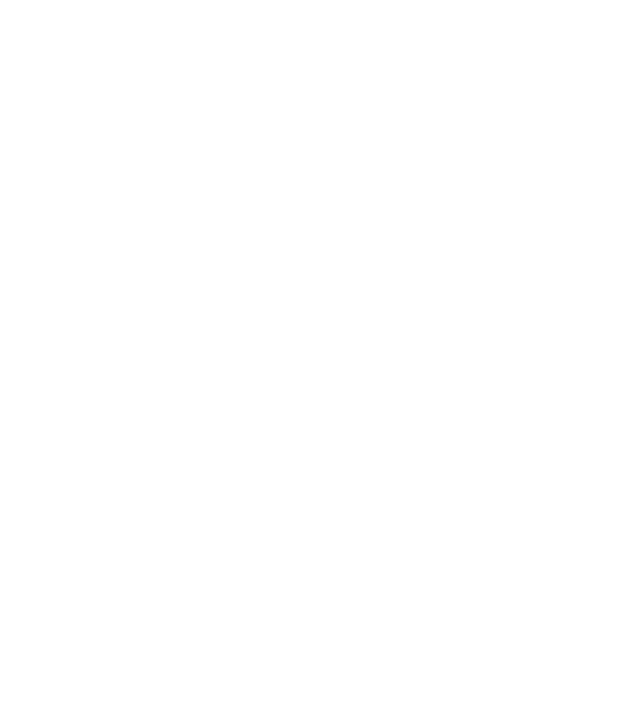
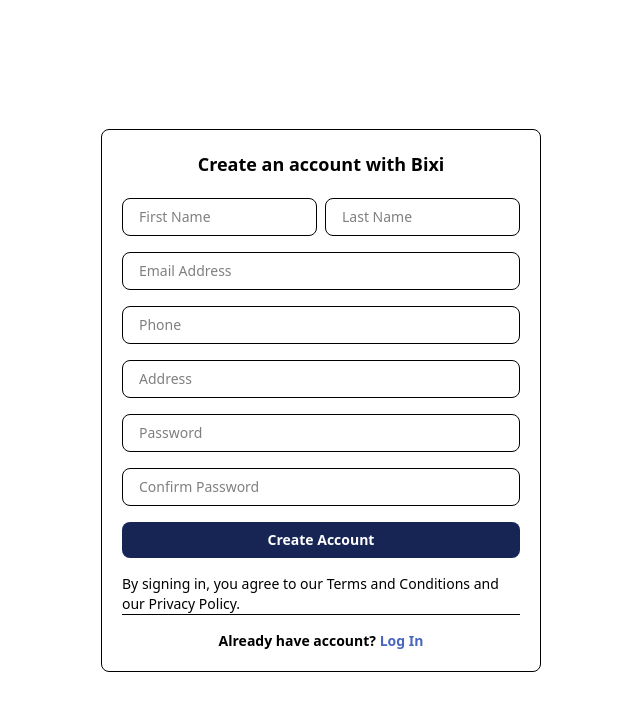
Before and after one commit to Suresh901/bixi, a React (Vite) app: page /register in a window 1280 px wide. Before the commit this address had no page. Shown: the top 710 px of the page, without its empty margins (319-959 px from the left). Built offline with nearby package versions, Linux system fonts and the light colour scheme.

Commit message:
login,register, forgetpassword page done and filter added in product

```diff
--- a/package.json
+++ b/package.json
@@ -19,6 +19,7 @@
     "@tailwindcss/vite": "^4.0.6",
     "class-variance-authority": "^0.7.1",
     "clsx": "^2.1.1",
+    "formik": "^2.4.6",
     "lucide-react": "^0.475.0",
     "react": "^19.0.0",
     "react-dom": "^19.0.0",
@@ -28,7 +29,8 @@
     "slick-carousel": "^1.8.1",
     "swiper": "^11.2.4",
     "tailwind-merge": "^3.0.1",
-    "tailwindcss": "^4.0.6"
+    "tailwindcss": "^4.0.6",
+    "yup": "^1.6.1"
   },
   "devDependencies": {
     "@eslint/js": "^9.19.0",
--- a/src/App.tsx
+++ b/src/App.tsx
@@ -3,6 +3,9 @@
 import Products from './pages/products/Products';
 import Product from './pages/product/Product';
 import SharedLayout from './layout/SharedLayout/SharedLayout';
+import Login from './pages/login/Login';
+import Register from './pages/register/Register';
+import ForgetPassword from './pages/forgetPassword/ForgetPassword';
 
 function App() {
   return (
@@ -13,6 +16,9 @@
           <Route path='/products' element={<Products />} />
           <Route path='/product/:id' element={<Product />} />
         </Route>
+        <Route path='/login' element={<Login />} />
+        <Route path='/register' element={<Register />} />
+        <Route path='/forgetPassword' element={<ForgetPassword />} />
       </Routes>
     </BrowserRouter>
   );
--- /dev/null
+++ b/src/pages/forgetPassword/ForgetPassword.tsx
@@ -0,0 +1,43 @@
+import { useFormik } from 'formik';
+import { NavLink } from 'react-router';
+
+const ForgetPassword = () => {
+  const formik = useFormik({
+    initialValues: {
+      email: '',
+    },
+    onSubmit: values => {
+      alert(JSON.stringify(values, null, 2));
+    },
+  });
+  return (
+    <div className='flex items-center justify-center h-screen p-5'>
+      <div className='border p-5 rounded-lg flex flex-col gap-4 text-sm max-w-100 w-full'>
+        <h1 className='text-center font-bold'>Forget password</h1>
+        <form onSubmit={formik.handleSubmit} className='flex flex-col gap-5 '>
+          <input
+            id='email'
+            name='email'
+            type='email'
+            onChange={formik.handleChange}
+            value={formik.values.email}
+            className='border rounded-lg px-4 py-2 '
+            placeholder='Enter your email'
+          />
+
+          <button
+            type='submit'
+            className='bg-[#172554] text-white p-2 rounded-lg w-full'
+          >
+            Submit
+          </button>
+          <NavLink to='/login' className='text-center underline'>
+            Cancel
+          </NavLink>
+        </form>
+      </div>
+    </div>
+  );
+};
+
+export default ForgetPassword;
--- /dev/null
+++ b/src/pages/login/Login.tsx
@@ -0,0 +1,72 @@
+import { useFormik } from 'formik';
+import { NavLink } from 'react-router';
+
+const Login = () => {
+  const formik = useFormik({
+    initialValues: {
+      email: '',
+      password: '',
+    },
+    onSubmit: values => {
+      alert(JSON.stringify(values, null, 2));
+    },
+  });
+  return (
+    <div className='flex items-center justify-center h-screen p-5'>
+      <div className='border p-5 rounded-lg flex flex-col gap-4 text-sm max-w-100'>
+        <h1 className='text-center font-bold text-lg'>Login to BIXI</h1>
+        <form onSubmit={formik.handleSubmit} className='flex flex-col gap-5 '>
+          <input
+            id='email'
+            name='email'
+            type='email'
+            onChange={formik.handleChange}
+            value={formik.values.email}
+            className='border rounded-lg px-4 py-2 '
+            placeholder='Email Address'
+          />
+
+          <input
+            id='password'
+            name='password'
+            type='password'
+            onChange={formik.handleChange}
+            value={formik.values.password}
+            className='border rounded-lg px-4 py-2'
+            placeholder='Password'
+          />
+
+          <NavLink
+            to='/forgetPassword'
+            className='text-[#2b4591] text-end font-semibold cursor-pointer hover:underline'
+          >
+            Forget Password?
+          </NavLink>
+
+          <button
+            type='submit'
+            className='bg-[#172554] text-white p-2 rounded-lg w-full'
+          >
+            Submit
+          </button>
+
+          <h1 className='border-b'>
+            By signing in, you agree to our Terms and Conditions and our Privacy
+            Policy.
+          </h1>
+          <h1 className='text-center font-semibold '>
+            Don't have an account?
+            <NavLink to='/register'>
+              <span className='text-[#4a66bf] cursor-pointer'>
+                {' '}
+                Create an account
+              </span>
+            </NavLink>
+          </h1>
+        </form>
+      </div>
+    </div>
+  );
+};
+
+export default Login;
--- a/src/pages/product/components/counter/Counter.tsx
+++ b/src/pages/product/components/counter/Counter.tsx
@@ -9,19 +9,17 @@
       <h1 className='text-xl font-bold'>Quantity</h1>
       <div className='flex items-center gap-4'>
         <button
-          className='border px-2 rounded-md text-xl'
+          className='border px-2 rounded-md text-xl cursor-pointer'
           onClick={handleDecrement}
         >
-          {' '}
-          -{' '}
+          -
         </button>
         <div className='text-xl'>{count}</div>
         <button
-          className='border px-2 rounded-md text-xl'
+          className='border px-2 rounded-md text-xl cursor-pointer'
           onClick={handleIncrement}
         >
-          {' '}
-          +{' '}
+          +
         </button>
       </div>
     </div>
--- a/src/pages/products/Products.tsx
+++ b/src/pages/products/Products.tsx
@@ -47,23 +47,28 @@
 
 const Products = () => {
   return (
-    <div className='py-20 md:px-12 '>
+    <div className='py-20 lg:px-12 sm:px-6 '>
       <div className='text-center font-bold text-3xl pb-5'>
         <h1>Products</h1>
       </div>
-      <div className='flex justify-between md:p-12  '>
-        <div className='w-1/3 hidden lg:flex'>
+      <div className='flex justify-between  '>
+        <div className='w-1/3 hidden lg:flex xl:px-12 '>
           <Filter />
         </div>
 
         <div className=' flex flex-col gap-5'>
+          <div className='md:hidden px-6'>
+            <div className='border rounded-md px-5 py-2 text-center'>
+              Filter
+            </div>
+          </div>
           <div className='flex gap-5 items-center md:justify-end px-6'>
             <h1 className='font-bold '>Sort By: </h1>
             <div className='border border-gray-400 p-1 rounded-lg'>
               <SortDropDown />
             </div>
           </div>
-          <div className='grid grid-cols-2 md:grid-cols-2 xl:grid-cols-3  '>
+          <div className='grid grid-cols-2 md:grid-cols-2 xl:grid-cols-3  md:px-6'>
             {sliderObj.map(item => (
               <ProductsCard item={item} />
             ))}
--- a/src/pages/products/components/filter/Filter.tsx
+++ b/src/pages/products/components/filter/Filter.tsx
@@ -1,23 +1,38 @@
+const colors = [
+  { id: 'black', label: 'Black' },
+  { id: 'white', label: 'White' },
+  { id: 'red', label: 'Red' },
+  { id: 'blue', label: 'Blue' },
+];
+
 const Filter = () => {
   return (
-    <div className=' w-full'>
-      <h1 className='font-bold text-xl'>Filter </h1>
-      <div className='pt-2 flex flex-col gap-1'>
-        <div className='flex gap-5'>
-          <input type='checkbox' className='w-4 ' />
-          <h1>cotton</h1>
-        </div>
-        <div className='flex gap-5'>
-          <input type='checkbox' className='w-4' />
-          <h1>cotton</h1>
-        </div>
-        <div className='flex gap-5'>
-          <input type='checkbox' className='w-4' />
-          <h1>cotton</h1>
-        </div>
-        <div className='flex flex-col gap-5 mt-10'>
-          <h1 className='font-bold'>Price</h1>
-          <input type='range' className='w-[80%]' />
+    <div className='w-full hidden lg:flex sticky top-10 left-0 h-screen overflow-y-auto px-6'>
+      <div className='w-full flex flex-col gap-2'>
+        <h1 className='font-bold text-3xl'>Filter</h1>
+        <h1 className='font-bold text-lg'>Color</h1>
+
+        <div className='flex flex-col gap-5'>
+          <div className='flex flex-col gap-2 border-b pb-4'>
+            {colors.map(color => (
+              <div key={color.id} className='flex gap-5'>
+                <input type='checkbox' id={color.id} className='w-4' />
+                <label htmlFor={color.id}>{color.label}</label>
+              </div>
+            ))}
+          </div>
+
+          <div className='flex flex-col gap-4'>
+            <h1 className='font-bold text-lg'>Color</h1>
+            <div className='flex flex-col gap-2'>
+              {colors.map(color => (
+                <div key={color.id} className='flex gap-5'>
+                  <input type='checkbox' id={`${color.id}-2`} className='w-4' />
+                  <label htmlFor={`${color.id}-2`}>{color.label}</label>
+                </div>
+              ))}
+            </div>
+          </div>
         </div>
       </div>
     </div>
--- /dev/null
+++ b/src/pages/register/Register.tsx
@@ -0,0 +1,116 @@
+import { useFormik } from 'formik';
+import { NavLink } from 'react-router';
+
+const Register = () => {
+  const formik = useFormik({
+    initialValues: {
+      firstName: '',
+      lastName: '',
+      email: '',
+      password: '',
+      confirmPassword: '',
+      phone: '',
+      address: '',
+    },
+    onSubmit: values => {
+      alert(JSON.stringify(values, null, 2));
+    },
+  });
+  return (
+    <div className='flex items-center justify-center h-screen p-4'>
+      <div className='border p-5 rounded-lg flex flex-col gap-5 text-sm max-w-110'>
+        <h1 className='text-center font-bold text-lg'>
+          Create an account with Bixi
+        </h1>
+        <form onSubmit={formik.handleSubmit} className='flex flex-col gap-4 '>
+          <div className='flex gap-2 w-full'>
+            <input
+              id='firstName'
+              name='firstName'
+              type='firstName'
+              onChange={formik.handleChange}
+              // value={formik.values.email}
+              className='border rounded-lg px-4 py-2 w-full'
+              placeholder='First Name'
+            />
+            <input
+              id='lastName'
+              name='lastName'
+              type='lastName'
+              onChange={formik.handleChange}
+              // value={formik.values.email}
+              className='border rounded-lg px-4 py-2 w-full'
+              placeholder='Last Name'
+            />
+          </div>
+          <input
+            id='email'
+            name='email'
+            type='email'
+            onChange={formik.handleChange}
+            value={formik.values.email}
+            className='border rounded-lg px-4 py-2 '
+            placeholder='Email Address'
+          />
+          <input
+            id='phone'
+            name='phone'
+            type='phone'
+            onChange={formik.handleChange}
+            value={formik.values.phone}
+            className='border rounded-lg px-4 py-2 '
+            placeholder='Phone'
+          />
+          <input
+            id='address'
+            name='address'
+            type='address'
+            onChange={formik.handleChange}
+            value={formik.values.address}
+            className='border rounded-lg px-4 py-2 '
+            placeholder='Address'
+          />
+
+          <input
+            id='password'
+            name='password'
+            type='password'
+            onChange={formik.handleChange}
+            value={formik.values.password}
+            className='border rounded-lg px-4 py-2'
+            placeholder='Password'
+          />
+          <input
+            id='confirmPassword'
+            name='confirmPassword'
+            type='confirmPassword'
+            onChange={formik.handleChange}
+            value={formik.values.confirmPassword}
+            className='border rounded-lg px-4 py-2'
+            placeholder='Confirm Password'
+          />
+
+          <button
+            type='submit'
+            className='bg-[#172554] text-white p-2 rounded-lg w-full font-bold'
+          >
+            Create Account
+          </button>
+
+          <h1 className='border-b'>
+            By signing in, you agree to our Terms and Conditions and our Privacy
+            Policy.
+          </h1>
+          <h1 className='text-center font-semibold'>
+            Already have account?{' '}
+            <NavLink to='/login'>
+              <span className='text-[#4a66bf] cursor-pointer'> Log In</span>
+            </NavLink>
+          </h1>
+        </form>
+      </div>
+    </div>
+  );
+};
+
+export default Register;
```
Also changed, not shown: 1 other file (tests, documents, lock files or other folders).
